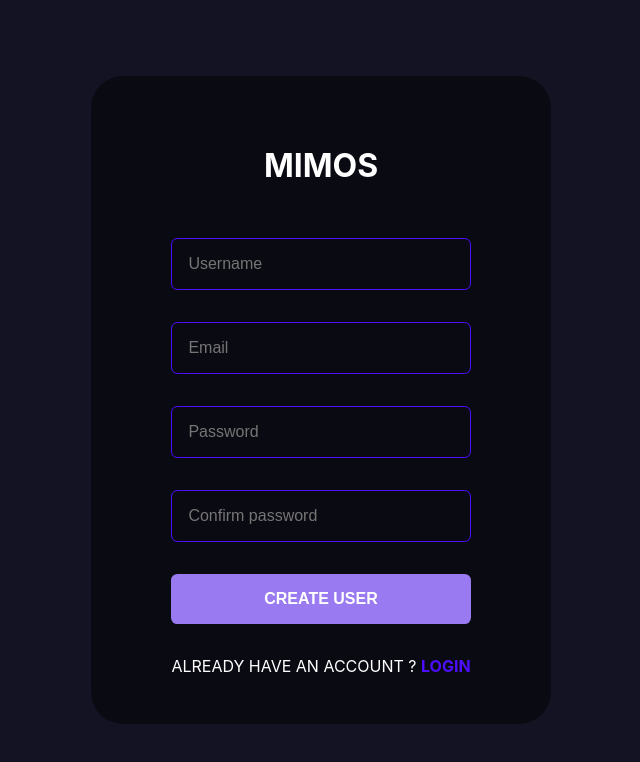
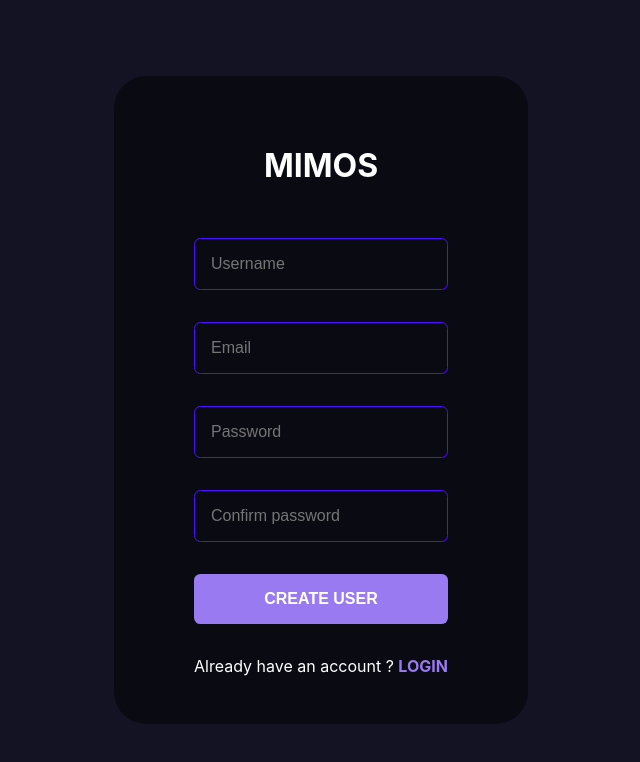
Before and after one commit to davidkaggulire/mimos, a Next.js app: page /signup in a window 1280 px wide. Shown: the top 762 px of the page, without its empty margins (319-959 px from the left). Built offline with nearby package versions, Linux system fonts and the light colour scheme; no server answers.

Commit message:
edit fonts

```diff
--- a/components/auth/SignupForm.module.css
+++ b/components/auth/SignupForm.module.css
@@ -68,13 +68,14 @@
 
 .switch {
   color: white;
-  text-transform: uppercase;
+  text-transform: none;
 }
 
 .switch a {
-  color: #4e0eff;
+  color: #997af0;
   text-decoration: none;
   font-weight: bold;
+  text-transform: uppercase;
 }
 
 /* .toast{
```
